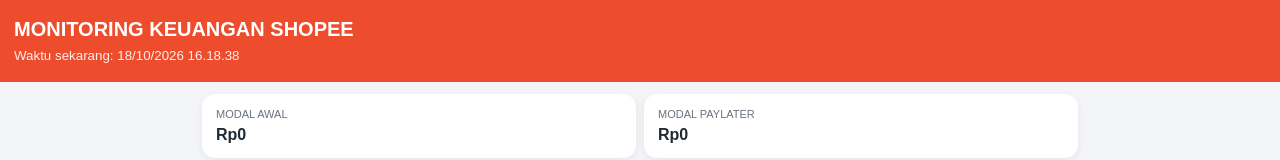
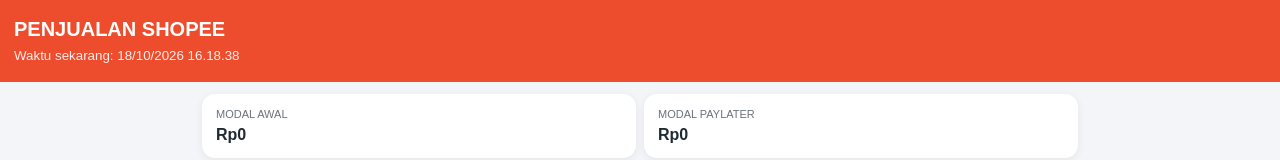
Before and after one commit to yugiono123-bot/Monitoring-shopee, a plain HTML site: page index.html in a window 1280 px wide. Shown: the top 160 px of the page. Drawn offline with Linux system fonts and the light colour scheme.

Commit message:
Change header title from 'MONITORING KEUANGAN' to 'PENJUALAN'

```diff
--- a/index.html
+++ b/index.html
@@ -49,7 +49,7 @@
 </head>
 <body>
 <header>
-<h1>MONITORING KEUANGAN SHOPEE</h1>
+<h1>PENJUALAN SHOPEE</h1>
 <small id="clock"></small>
 </header>
 <main>
```
